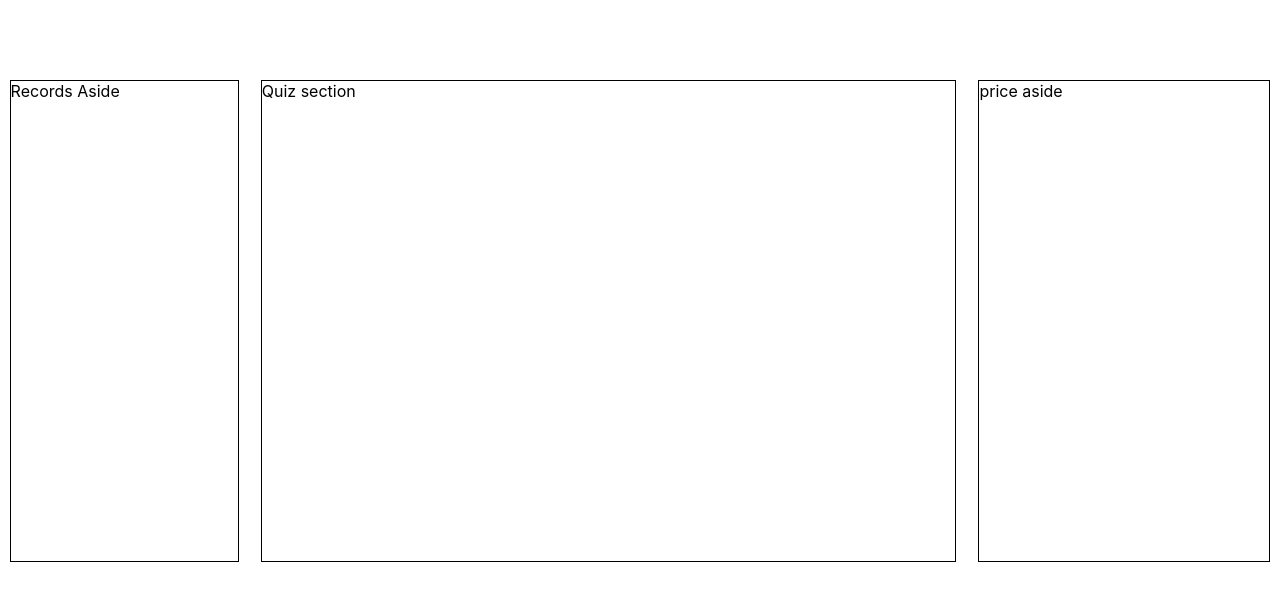
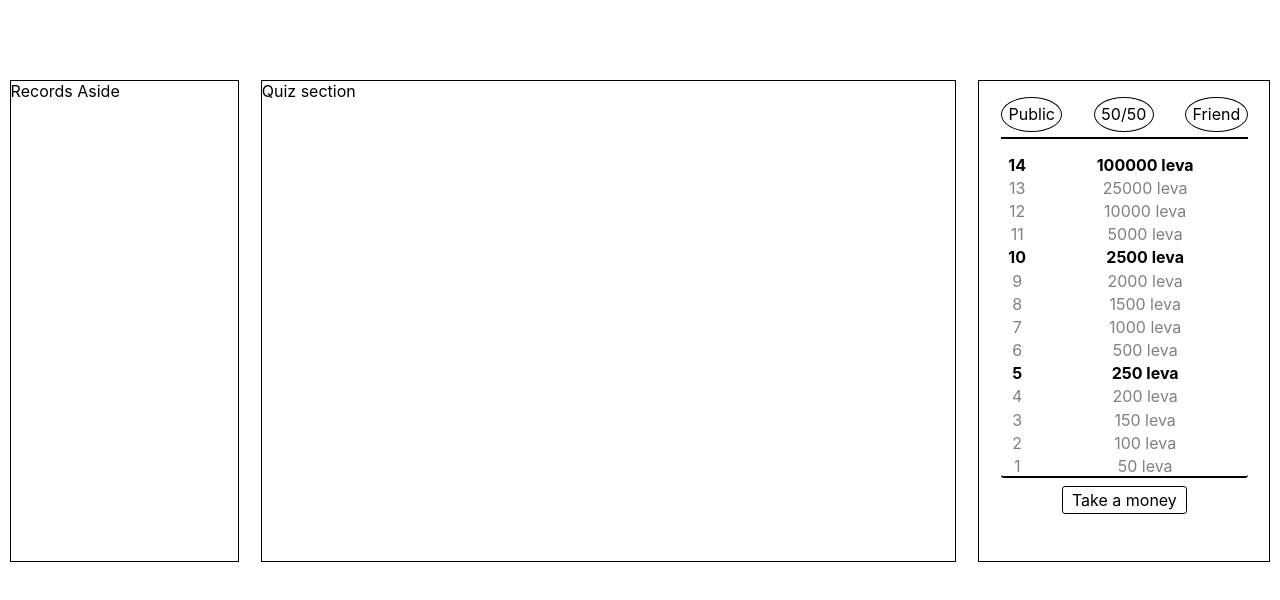
Before and after one commit to emotive44/QuizGame-TypeScript, a React (Create React App) app: page / in a window 1280 px wide. Shown: the top 600 px of the page. Built offline with nearby package versions, Linux system fonts and the light colour scheme; the HTML template or start-up script is replaced by a standard one.

Commit message:
show price-aside component

```diff
--- /dev/null
+++ b/src/components/price-aside/MoneyItem.css
@@ -0,0 +1,29 @@
+.money-count {
+  width: 85%;
+  margin: 0.2rem auto;
+  text-align: center;
+  display: flex;
+  border-radius: 0.2em;
+}
+
+.last {
+  border-bottom: 2px solid black;
+}
+
+.money-count span {
+  width: 2rem;
+  margin-right: 2.5rem;
+  color: gray;
+}
+
+.money-count .money {
+  width: 7rem;
+  text-align: center;
+  margin-left: 1rem;
+  color: gray;
+}
+
+.money-count span.win {
+  color: black;
+  font-weight: 700;
+}
--- /dev/null
+++ b/src/components/price-aside/MoneyItem.tsx
@@ -0,0 +1,23 @@
+import React, { FC } from "react";
+import "./MoneyItem.css";
+
+interface MoneyItemProps {
+  last?: boolean;
+  count: number;
+  win?: boolean;
+  money: number;
+}
+
+const MoneyItem: FC<MoneyItemProps> = ({ last, count, win, money }) => {
+  return (
+    <div
+      className={`money-count ${last ? "last" : ""}`}
+      id={`moneyCount-${count}`}
+    >
+      <span className={win ? "win" : ""}>{count}</span>
+      <span className={`money ${win ? "win" : ""}`}>{money} leva</span>
+    </div>
+  );
+};
+
+export default MoneyItem;
--- a/src/components/price-aside/PriceAside.css
+++ b/src/components/price-aside/PriceAside.css
@@ -3,3 +3,29 @@
   border: 1px solid black;
   height: 30rem;
 }
+
+.jokers {
+  width: 85%;
+  margin: 1rem auto;
+  display: flex;
+  justify-content: space-between;
+  padding-bottom: 0.3em;
+  border-bottom: 2px solid black;
+}
+
+.jokers div {
+  border-radius: 50%;
+  border: 1px solid black;
+  padding: 0.4em;
+  cursor: pointer;
+}
+
+.take-money {
+  width: 40%;
+  margin: 0.5rem auto;
+  text-align: center;
+  cursor: pointer;
+  border: 1px solid black;
+  border-radius: 0.2em;
+  padding: 0.2em;
+}
--- a/src/components/price-aside/PriceAside.tsx
+++ b/src/components/price-aside/PriceAside.tsx
@@ -1,8 +1,48 @@
 import React, { FC } from "react";
 import "./PriceAside.css";
 
+import MoneyItem from "./MoneyItem";
+
+const questionPrice = [
+  100000,
+  25000,
+  10000,
+  5000,
+  2500,
+  2000,
+  1500,
+  1000,
+  500,
+  250,
+  200,
+  150,
+  100,
+  50,
+];
+
 const PriceAside: FC = () => {
-  return <aside className="price">price aside</aside>;
+  return (
+    <aside className="price">
+      <div className="jokers">
+        <div>Public</div>
+        <div>50/50</div>
+        <div>Friend</div>
+      </div>
+
+      {questionPrice.map((x, i) => {
+        return (
+          <MoneyItem
+            count={questionPrice.length - i}
+            key={x}
+            money={x}
+            last={x === 50 && true}
+            win={[250, 2500, 100000].includes(x)}
+          />
+        );
+      })}
+      <div className="take-money">Take a money</div>
+    </aside>
+  );
 };
 
 export default PriceAside;
```
